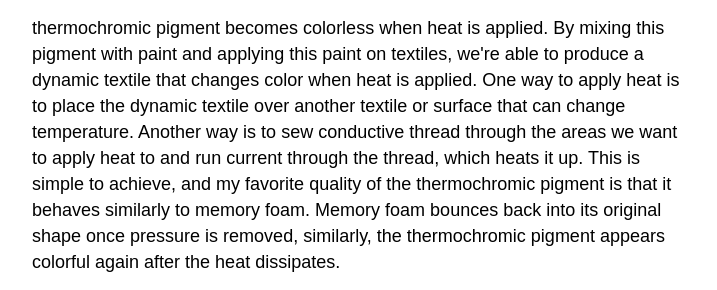
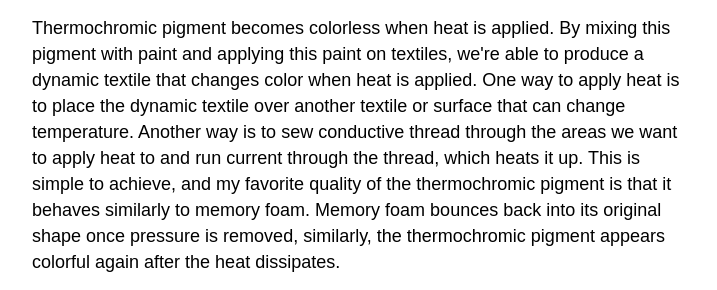
Before and after one commit to LiuAnnie/etextiles, a plain HTML site: page dynamic_actuator.html in a window 1280 px wide. Shown: the part 776-1066 px from the top of the page, 278-995 px from the left. Drawn offline with Linux system fonts and the light colour scheme; a web font is replaced by a local one.

Commit message:
capital letter

```diff
--- a/dynamic_actuator.html
+++ b/dynamic_actuator.html
@@ -39,7 +39,7 @@
         </p>
 
         <p style="width: 80%">
-            thermochromic pigment becomes colorless when heat is applied. By mixing this pigment with paint and applying
+            Thermochromic pigment becomes colorless when heat is applied. By mixing this pigment with paint and applying
             this
             paint on textiles, we're able to produce a dynamic textile that changes color when heat is applied. One way
             to apply heat is to place
```
